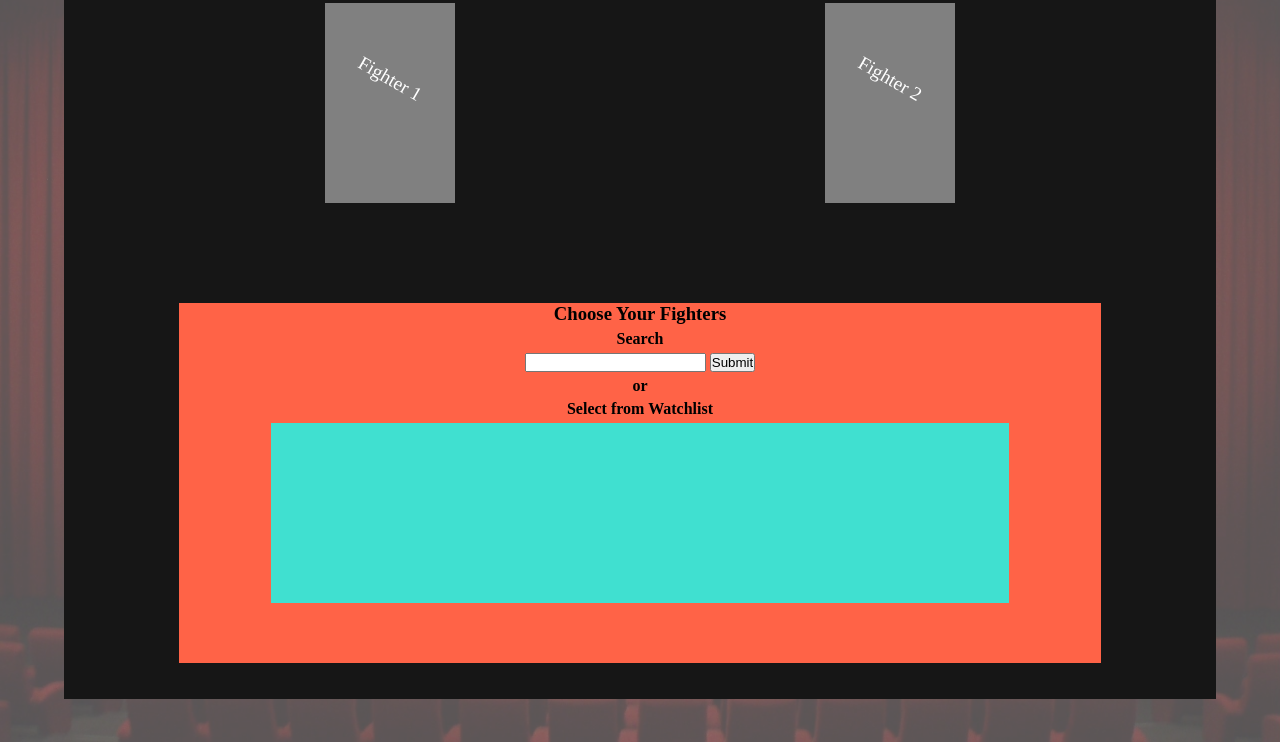
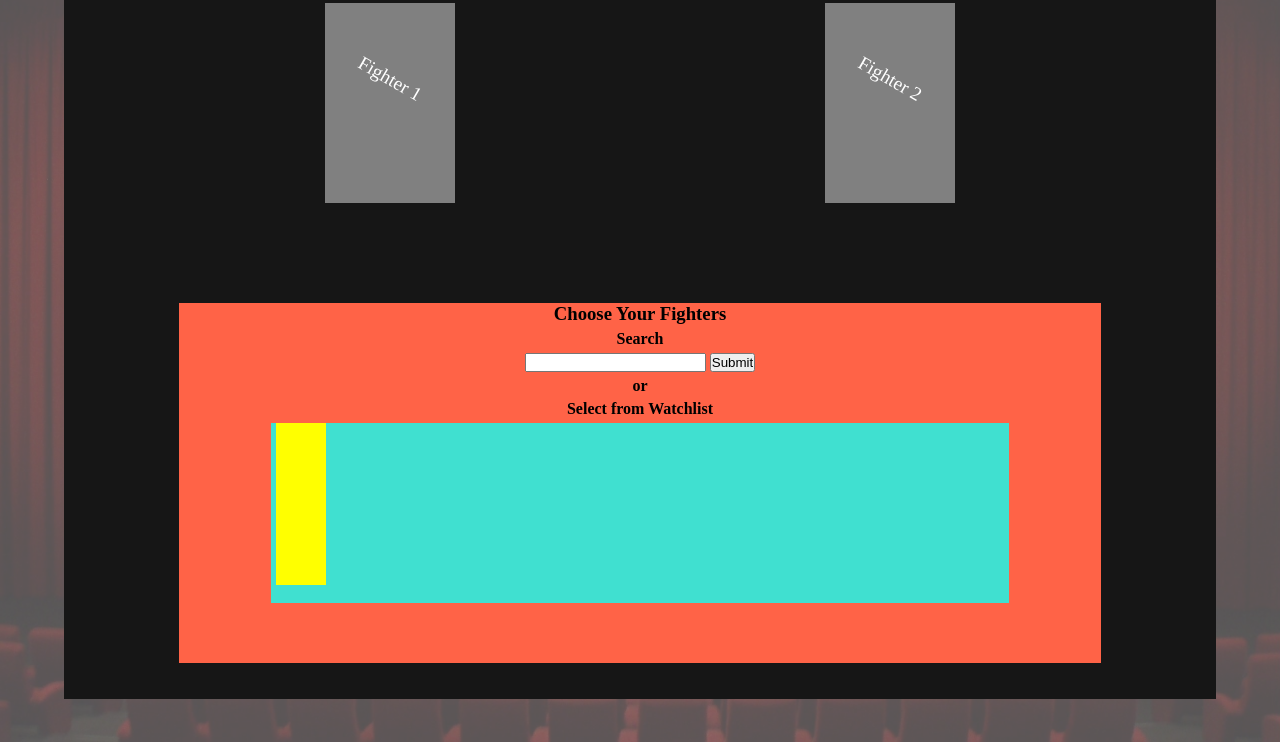
Before and after one commit to andrewjknapp/The_Boxing_Office, a website: page app/public/battle.html in a window 1280 px wide. Shown: the part 58-800 px from the top of the page. Drawn offline with nearby package versions, Linux system fonts and the light colour scheme.

Commit message:
Staching

```diff
--- a/app/public/battle.html
+++ b/app/public/battle.html
@@ -52,7 +52,9 @@
                     <h4>or</h4>
                     <h4>Select from Watchlist</h4>
                     <div id="watchlist">
-                        <div></div>
+                        <div class="movie_watchlist">
+
+                        </div>
                     </div>
                 </div>
             </div>
--- a/app/public/css/battle.css
+++ b/app/public/css/battle.css
@@ -76,6 +76,13 @@
     width: 80%;
     background-color: turquoise;
     margin: 5px auto;
+}
+
+.movie_watchlist {
+    height: 90%;
+    width: 50px;
+    margin: 5px;
+    background-color: yellow;
 }
 
 .hide {
```
